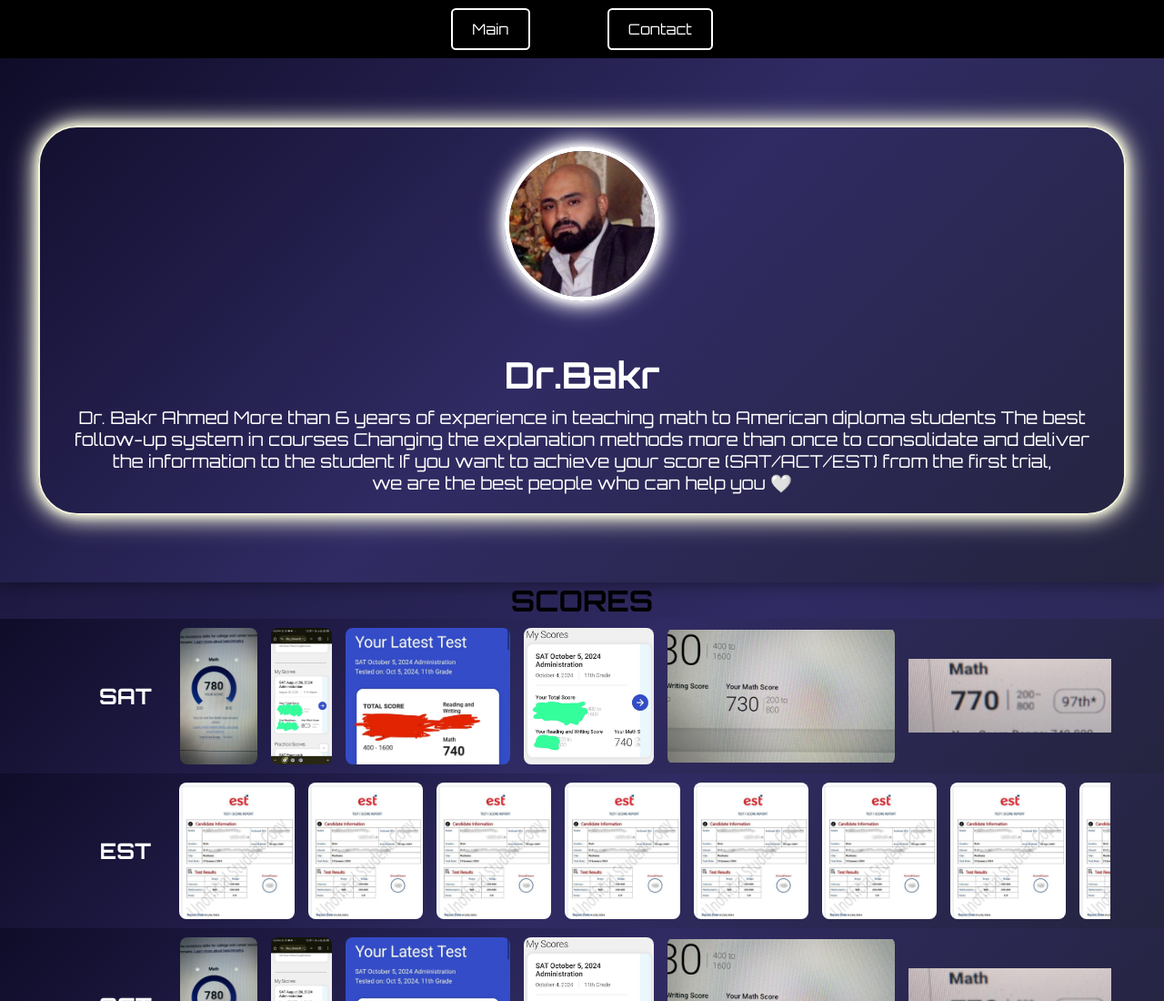
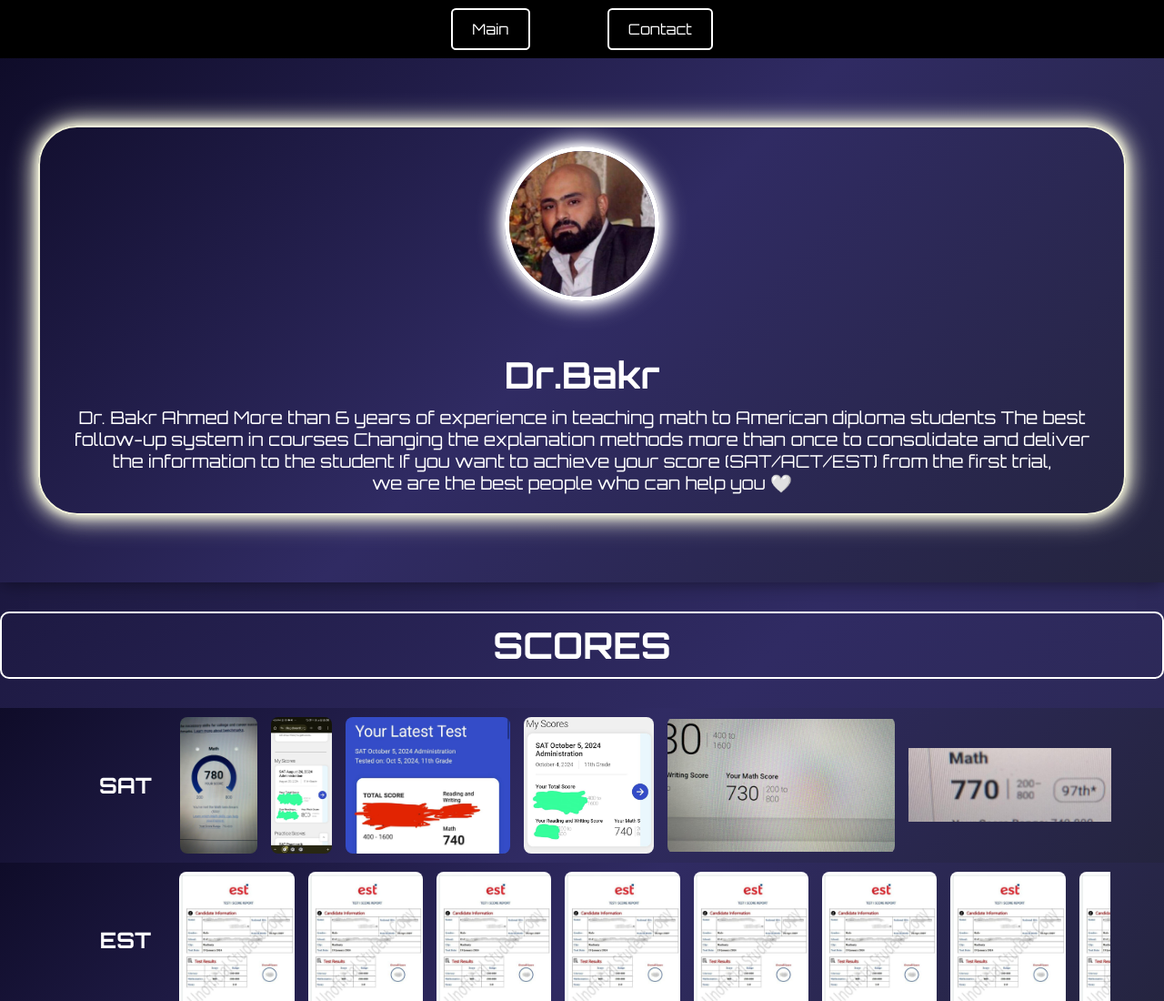
Before and after one commit to Portfolio-source/Dr.Bakr, a plain HTML site: page index.html in a window 1280 px wide. Shown: the top 1100 px of the page at 91% size. Drawn offline with Linux system fonts and the light colour scheme.

Commit message:
stlye HEAD SCORE

```diff
--- a/index.html
+++ b/index.html
@@ -34,7 +34,19 @@
         </p>
       </div>
     </header>
-    <h1 style="text-align: center">SCORES</h1>
+    <h1
+      style="
+        text-align: center;
+        font-size: 2.5rem;
+        margin: 2rem 0;
+        color: white;
+        border: 2px solid white;
+        border-radius: 10px;
+        padding: 10px;
+      "
+    >
+      SCORES
+    </h1>
     <section class="scores">
       <h1 class="scorestitle">SAT</h1>
 
```
